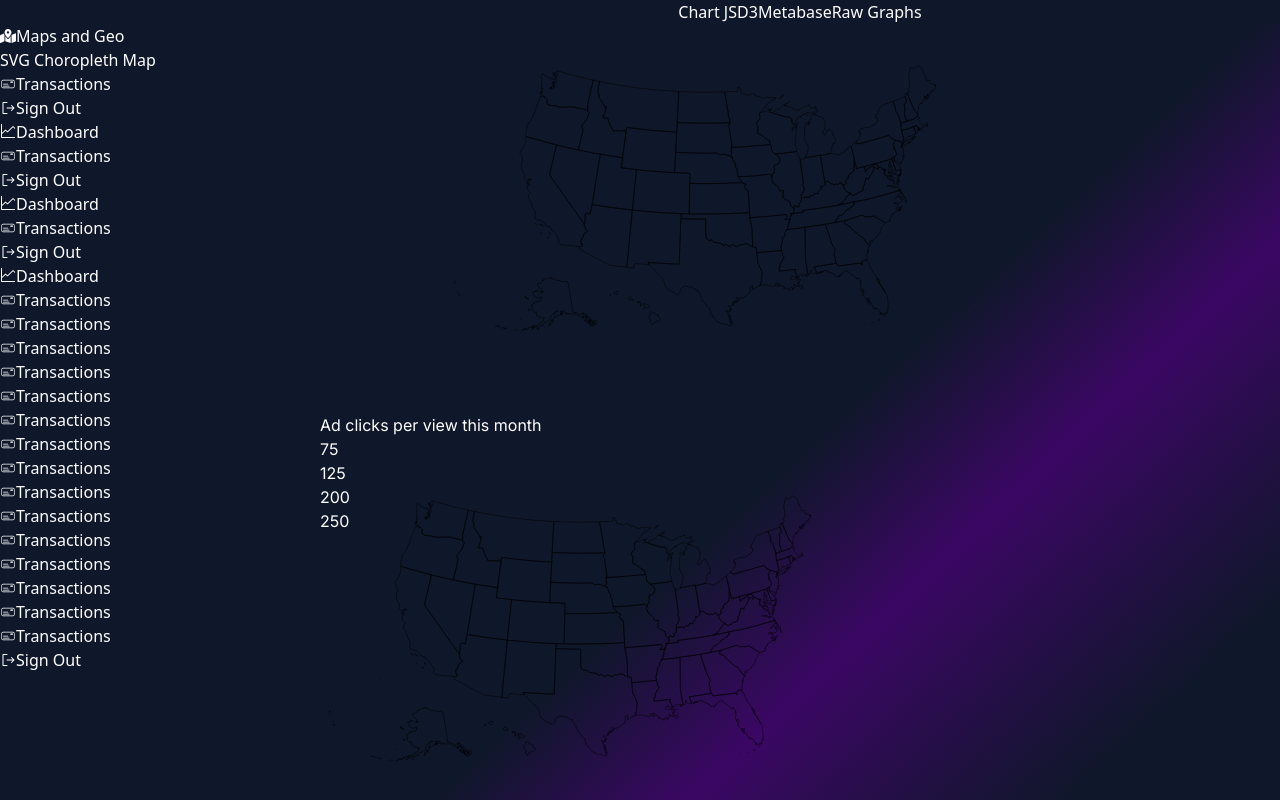
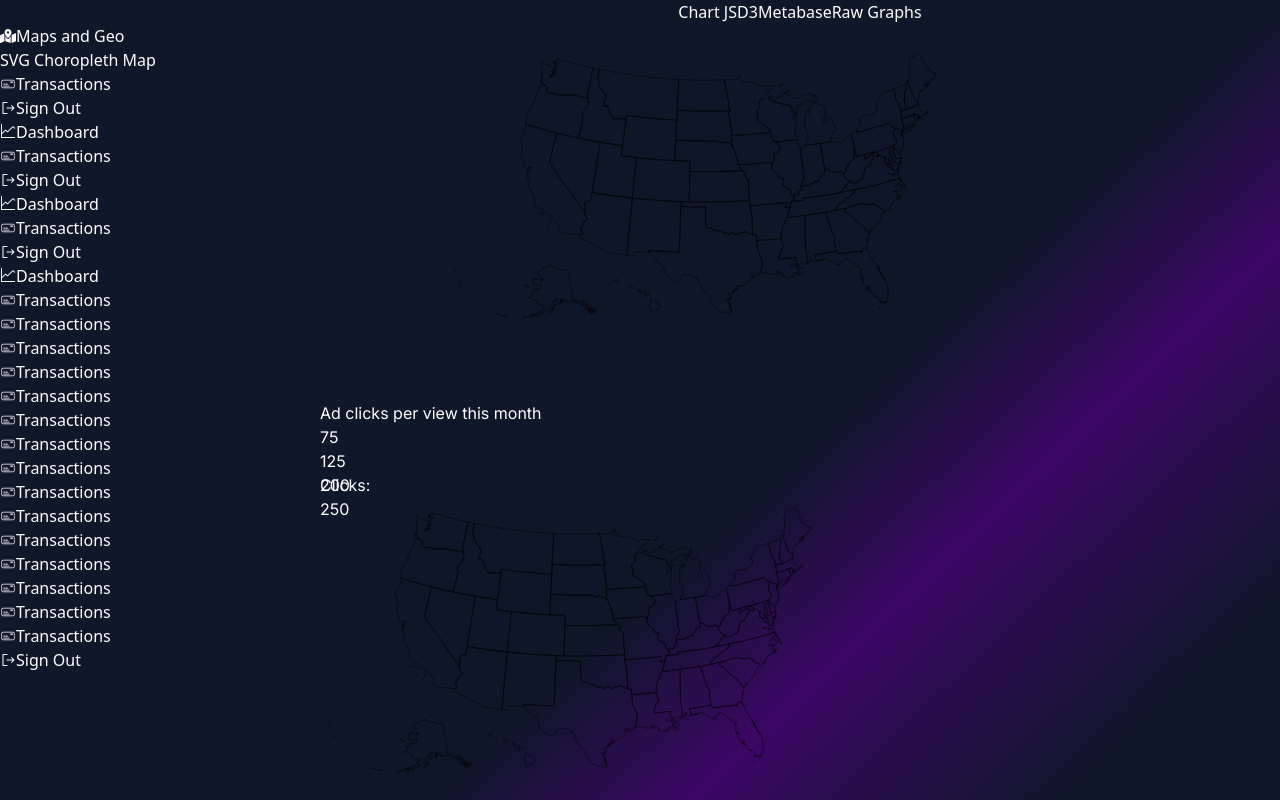
Before and after one commit to SaraDonaldson/marketing-dashboards, a Next.js app in the folder marketing-dashboards/: page /svg-map in a window 1280 px wide. Shown: the top 800 px of the page. Built offline with nearby package versions, Linux system fonts and the light colour scheme.

Commit message:
connect tooltip to context

```diff
--- a/marketing-dashboards/Components/Maps/DynamicSVG/ChoroplethTooltip.tsx
+++ b/marketing-dashboards/Components/Maps/DynamicSVG/ChoroplethTooltip.tsx
@@ -3,8 +3,8 @@ interface StateData{
   stateCode:  string;
   dSVGData:   string;
   color:      string;
-
-
+  setColor: (color: string) => void;
+  clicks:     number;
 }
 
 function ChoroplethTooltip(props:{stateData:StateData}) {
@@ -12,8 +12,10 @@ function ChoroplethTooltip(props:{stateData:StateData}) {
 
 
     return (
-      <div className='w-10 h-4'>
+      <div className='w-16 h-4 m-1'>
         {props.stateData.stateName}
+        <div className="text-xs">Clicks: {props.stateData.clicks}</div>
+
 
     </div>
     )
```
